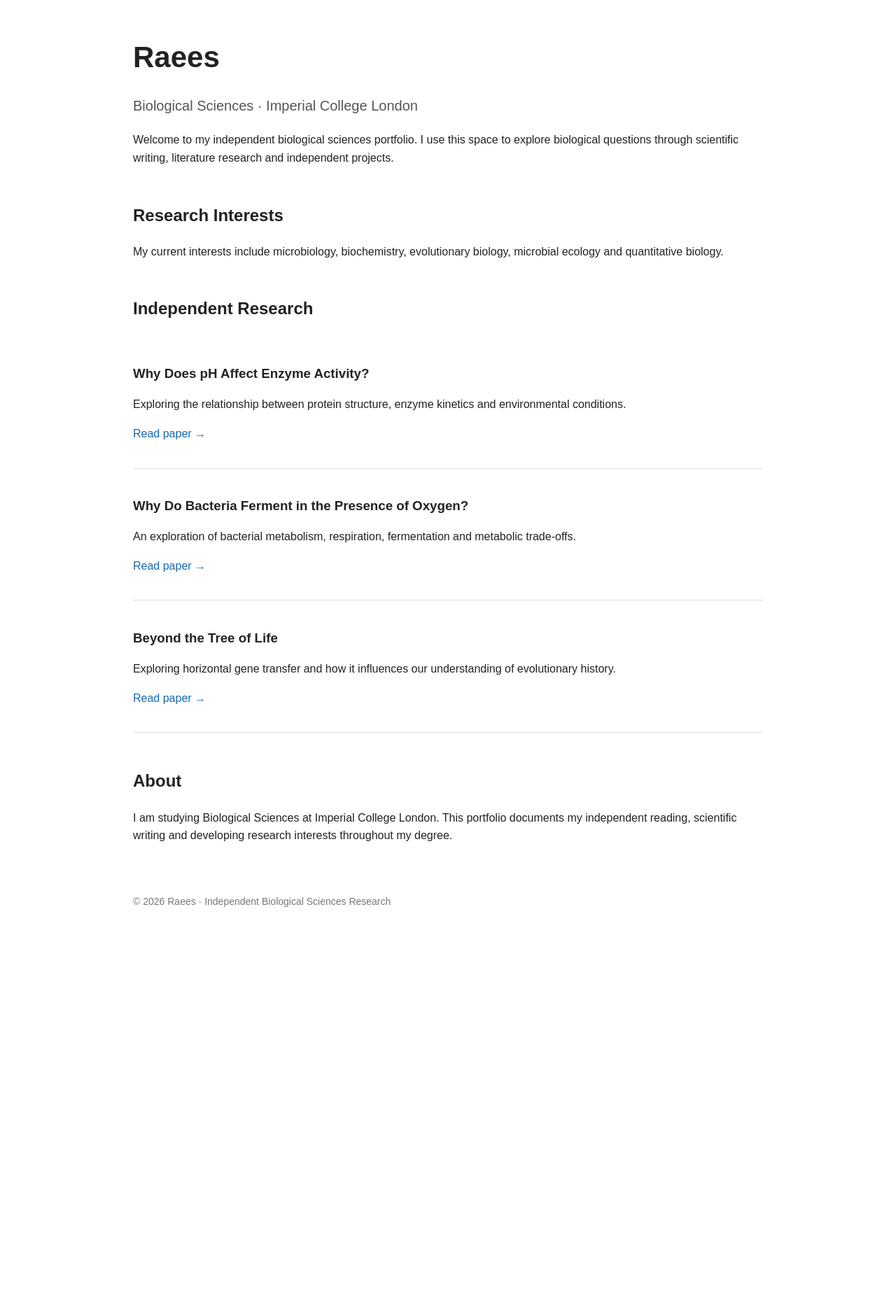
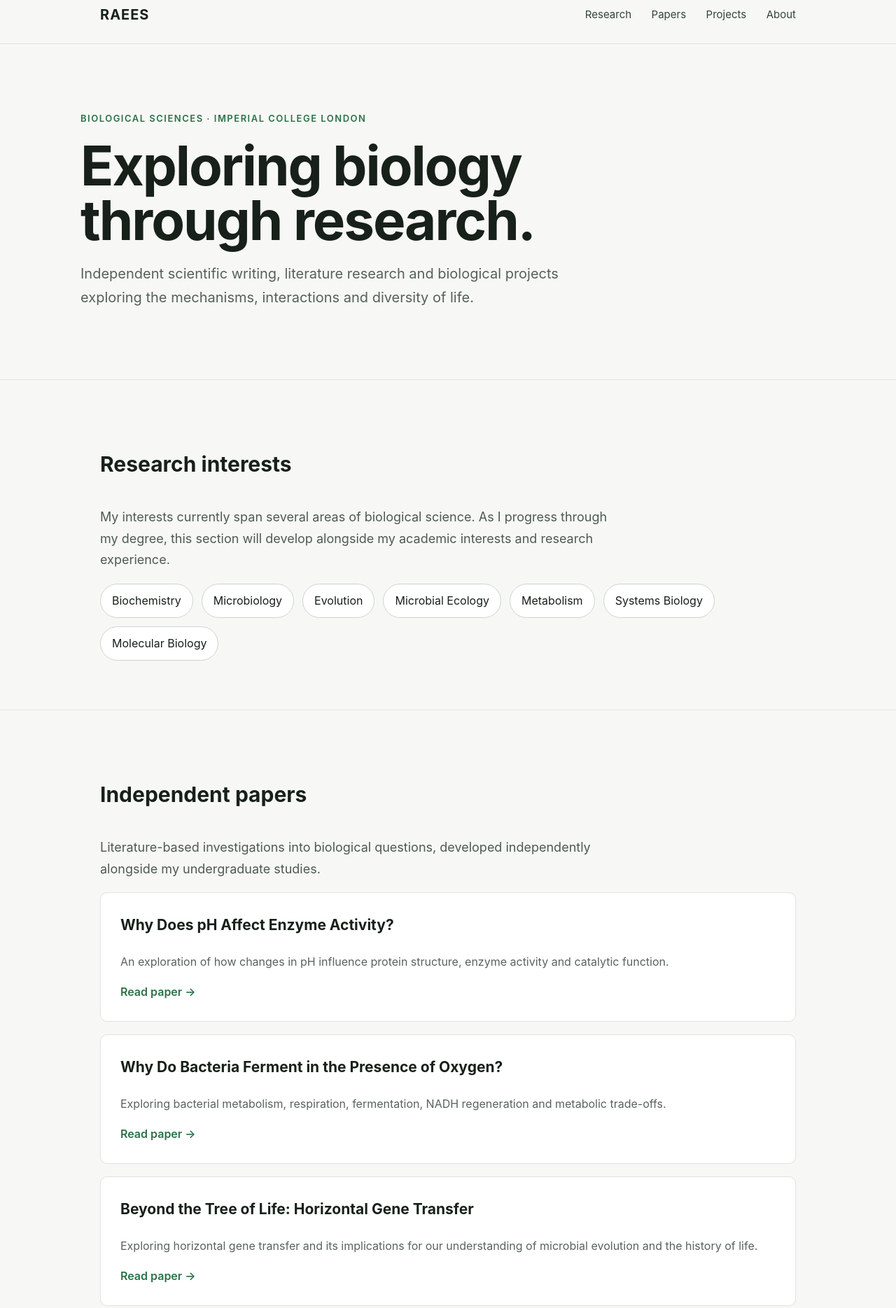
Before and after one commit to zpj66c2p5c-hash/raeesbiology, a plain HTML site: page index.html in a window 1280 px wide. Shown: the part 20-1889 px from the top of the page at 70% size. Before the commit the page ends 1359 px from the top, so only its background shows below. Drawn offline with Linux system fonts and the light colour scheme.

Commit message:
Update index.html

```diff
--- a/index.html
+++ b/index.html
@@ -7,115 +7,436 @@
 <title>Raees | Biological Sciences</title>
 
 <style>
+
+* {
+    box-sizing: border-box;
+}
+
 body {
-            font-family: Arial, sans-serif;
-            max-width: 900px;
-            margin: 0 auto;
-            padding: 40px 25px;
-            line-height: 1.6;
-            color: #222;
+    margin: 0;
+    font-family: -apple-system, BlinkMacSystemFont, "Segoe UI", Arial, sans-serif;
+    background: #f7f8f6;
+    color: #172019;
+    line-height: 1.7;
+}
+
+.container {
+    max-width: 1050px;
+    margin: auto;
+    padding: 0 28px;
+}
+
+/* Navigation */
+
+nav {
+    padding: 24px 0;
+    border-bottom: 1px solid #dfe4df;
+}
+
+.nav {
+    display: flex;
+    justify-content: space-between;
+    align-items: center;
+}
+
+.logo {
+    font-weight: 700;
+    font-size: 20px;
+    letter-spacing: 1px;
+}
+
+.nav-links a {
+    margin-left: 24px;
+    color: #34443a;
+    text-decoration: none;
+    font-size: 15px;
+}
+
+.nav-links a:hover {
+    color: #2d7047;
+}
+
+/* Hero */
+
+.hero {
+    padding: 95px 0 80px;
+}
+
+.eyebrow {
+    color: #2d7047;
+    font-weight: 600;
+    letter-spacing: 1.5px;
+    text-transform: uppercase;
+    font-size: 13px;
 }
 
 h1 {
-            font-size: 42px;
-            margin-bottom: 5px;
+    font-size: clamp(48px, 8vw, 78px);
+    line-height: 1;
+    margin: 18px 0;
+    letter-spacing: -2px;
+}
+
+.hero p {
+    max-width: 720px;
+    font-size: 20px;
+    color: #56615a;
+}
+
+/* Sections */
+
+section {
+    padding: 70px 0;
+    border-top: 1px solid #dfe4df;
 }
 
 h2 {
-            margin-top: 50px;
+    font-size: 30px;
+    margin-bottom: 35px;
 }
 
-        .subtitle {
-            font-size: 20px;
-            color: #555;
+.intro {
+    max-width: 750px;
+    font-size: 18px;
+    color: #4f5953;
 }
 
+/* Research interests */
+
+.interests {
+    display: flex;
+    flex-wrap: wrap;
+    gap: 12px;
+}
+
+.interest {
+    border: 1px solid #cbd5cd;
+    padding: 10px 16px;
+    border-radius: 30px;
+    background: white;
+}
+
+/* Papers */
+
 .paper {
-            padding: 20px 0;
-            border-bottom: 1px solid #ddd;
+    background: white;
+    border: 1px solid #dfe4df;
+    padding: 28px;
+    margin-bottom: 18px;
+    border-radius: 10px;
 }
 
 .paper h3 {
-            margin-bottom: 5px;
+    margin-top: 0;
+    font-size: 21px;
 }
 
-        a {
-            color: #1769aa;
-            text-decoration: none;
+.paper p {
+    color: #59635c;
 }
 
-        a:hover {
-            text-decoration: underline;
+.paper a {
+    color: #2d7047;
+    text-decoration: none;
+    font-weight: 600;
 }
 
+/* Projects */
+
+.project-grid {
+    display: grid;
+    grid-template-columns: repeat(auto-fit, minmax(250px, 1fr));
+    gap: 18px;
+}
+
+.project {
+    background: white;
+    padding: 26px;
+    border: 1px solid #dfe4df;
+    border-radius: 10px;
+}
+
+.project h3 {
+    margin-top: 0;
+}
+
+/* About */
+
+.about {
+    max-width: 750px;
+}
+
+/* Footer */
+
 footer {
-            margin-top: 70px;
-            color: #777;
+    padding: 40px 0;
+    border-top: 1px solid #dfe4df;
+    color: #7a827c;
     font-size: 14px;
 }
+
+/* Mobile */
+
+@media (max-width: 700px) {
+
+    .nav {
+        align-items: flex-start;
+    }
+
+    .nav-links {
+        display: none;
+    }
+
+    .hero {
+        padding: 65px 0;
+    }
+
+    .hero p {
+        font-size: 18px;
+    }
+
+}
+
 </style>
 </head>
 
 <body>
 
-    <h1>Raees</h1>
+<nav>
+<div class="container nav">
 
-    <p class="subtitle">
+<div class="logo">
+RAEES
+</div>
+
+<div class="nav-links">
+<a href="#research">Research</a>
+<a href="#papers">Papers</a>
+<a href="#projects">Projects</a>
+<a href="#about">About</a>
+</div>
+
+</div>
+</nav>
+
+
+<main>
+
+<!-- HERO -->
+
+<div class="container hero">
+
+<div class="eyebrow">
 Biological Sciences · Imperial College London
+</div>
+
+<h1>
+Exploring biology<br>
+through research.
+</h1>
+
+<p>
+Independent scientific writing, literature research and biological
+projects exploring the mechanisms, interactions and diversity of life.
+</p>
+
+</div>
+
+
+<!-- RESEARCH -->
+
+<section id="research">
+
+<div class="container">
+
+<h2>Research interests</h2>
+
+<p class="intro">
+My interests currently span several areas of biological science.
+As I progress through my degree, this section will develop alongside
+my academic interests and research experience.
+</p>
+
+<div class="interests">
+
+<div class="interest">Biochemistry</div>
+<div class="interest">Microbiology</div>
+<div class="interest">Evolution</div>
+<div class="interest">Microbial Ecology</div>
+<div class="interest">Metabolism</div>
+<div class="interest">Systems Biology</div>
+<div class="interest">Molecular Biology</div>
+
+</div>
+
+</div>
+
+</section>
+
+
+<!-- PAPERS -->
+
+<section id="papers">
+
+<div class="container">
+
+<h2>Independent papers</h2>
+
+<p class="intro">
+Literature-based investigations into biological questions,
+developed independently alongside my undergraduate studies.
+</p>
+
+
+<div class="paper">
+
+<h3>
+Why Does pH Affect Enzyme Activity?
+</h3>
+
+<p>
+An exploration of how changes in pH influence protein structure,
+enzyme activity and catalytic function.
+</p>
+
+<a href="#">
+Read paper →
+</a>
+
+</div>
+
+
+<div class="paper">
+
+<h3>
+Why Do Bacteria Ferment in the Presence of Oxygen?
+</h3>
+
+<p>
+Exploring bacterial metabolism, respiration, fermentation,
+NADH regeneration and metabolic trade-offs.
+</p>
+
+<a href="#">
+Read paper →
+</a>
+
+</div>
+
+
+<div class="paper">
+
+<h3>
+Beyond the Tree of Life: Horizontal Gene Transfer
+</h3>
+
+<p>
+Exploring horizontal gene transfer and its implications for
+our understanding of microbial evolution and the history of life.
+</p>
+
+<a href="#">
+Read paper →
+</a>
+
+</div>
+
+</div>
+
+</section>
+
+
+<!-- PROJECTS -->
+
+<section id="projects">
+
+<div class="container">
+
+<h2>Projects</h2>
+
+<div class="project-grid">
+
+<div class="project">
+
+<h3>Independent Research</h3>
+
+<p>
+Self-directed investigations into biological questions using
+scientific literature and primary research.
+</p>
+
+</div>
+
+
+<div class="project">
+
+<h3>Scientific Writing</h3>
+
+<p>
+Developing academic papers and literature reviews across
+different areas of biological science.
+</p>
+
+</div>
+
+
+<div class="project">
+
+<h3>Quantitative Biology</h3>
+
+<p>
+Exploring how mathematical models and data analysis can be
+used to understand biological systems.
+</p>
+
+</div>
+
+</div>
+
+</div>
+
+</section>
+
+
+<!-- ABOUT -->
+
+<section id="about">
+
+<div class="container">
+
+<h2>About</h2>
+
+<div class="about">
+
+<p>
+I am a Biological Sciences undergraduate at Imperial College London.
+I created this portfolio to document my independent reading,
+scientific writing and research interests throughout my degree.
 </p>
 
 <p>
-        Welcome to my independent biological sciences portfolio.
-        I use this space to explore biological questions through
-        scientific writing, literature research and independent projects.
+My aim is to use independent research as a way of exploring areas
+of biology beyond the core curriculum and developing the skills
+needed for future research.
 </p>
 
-    <h2>Research Interests</h2>
-
-    <p>
-        My current interests include microbiology, biochemistry,
-        evolutionary biology, microbial ecology and quantitative biology.
-    </p>
-
-    <h2>Independent Research</h2>
-
-    <div class="paper">
-        <h3>Why Does pH Affect Enzyme Activity?</h3>
-        <p>
-            Exploring the relationship between protein structure,
-            enzyme kinetics and environmental conditions.
-        </p>
-        <p><a href="#">Read paper →</a></p>
 </div>
 
-    <div class="paper">
-        <h3>Why Do Bacteria Ferment in the Presence of Oxygen?</h3>
-        <p>
-            An exploration of bacterial metabolism, respiration,
-            fermentation and metabolic trade-offs.
-        </p>
-        <p><a href="#">Read paper →</a></p>
 </div>
 
-    <div class="paper">
-        <h3>Beyond the Tree of Life</h3>
-        <p>
-            Exploring horizontal gene transfer and how it influences
-            our understanding of evolutionary history.
-        </p>
-        <p><a href="#">Read paper →</a></p>
+</section>
+
+</main>
+
+
+<footer>
+
+<div class="container">
+
+© 2026 Raees · Biological Sciences
+
 </div>
 
-    <h2>About</h2>
-
-    <p>
-        I am studying Biological Sciences at Imperial College London.
-        This portfolio documents my independent reading, scientific
-        writing and developing research interests throughout my degree.
-    </p>
-
-    <footer>
-        © 2026 Raees · Independent Biological Sciences Research
 </footer>
 
 </body>
```
Lines whose indentation alone changed are shown as unchanged.
